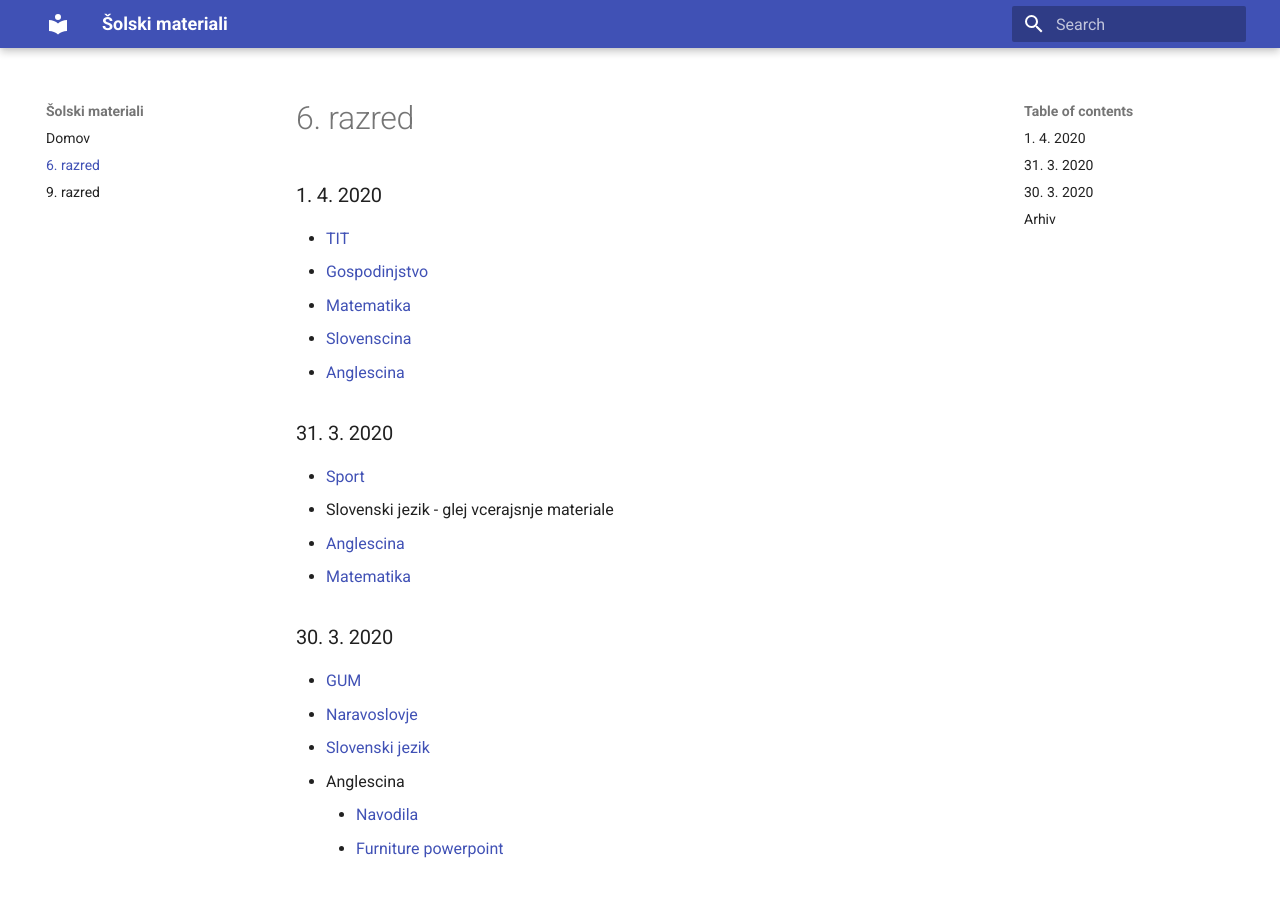
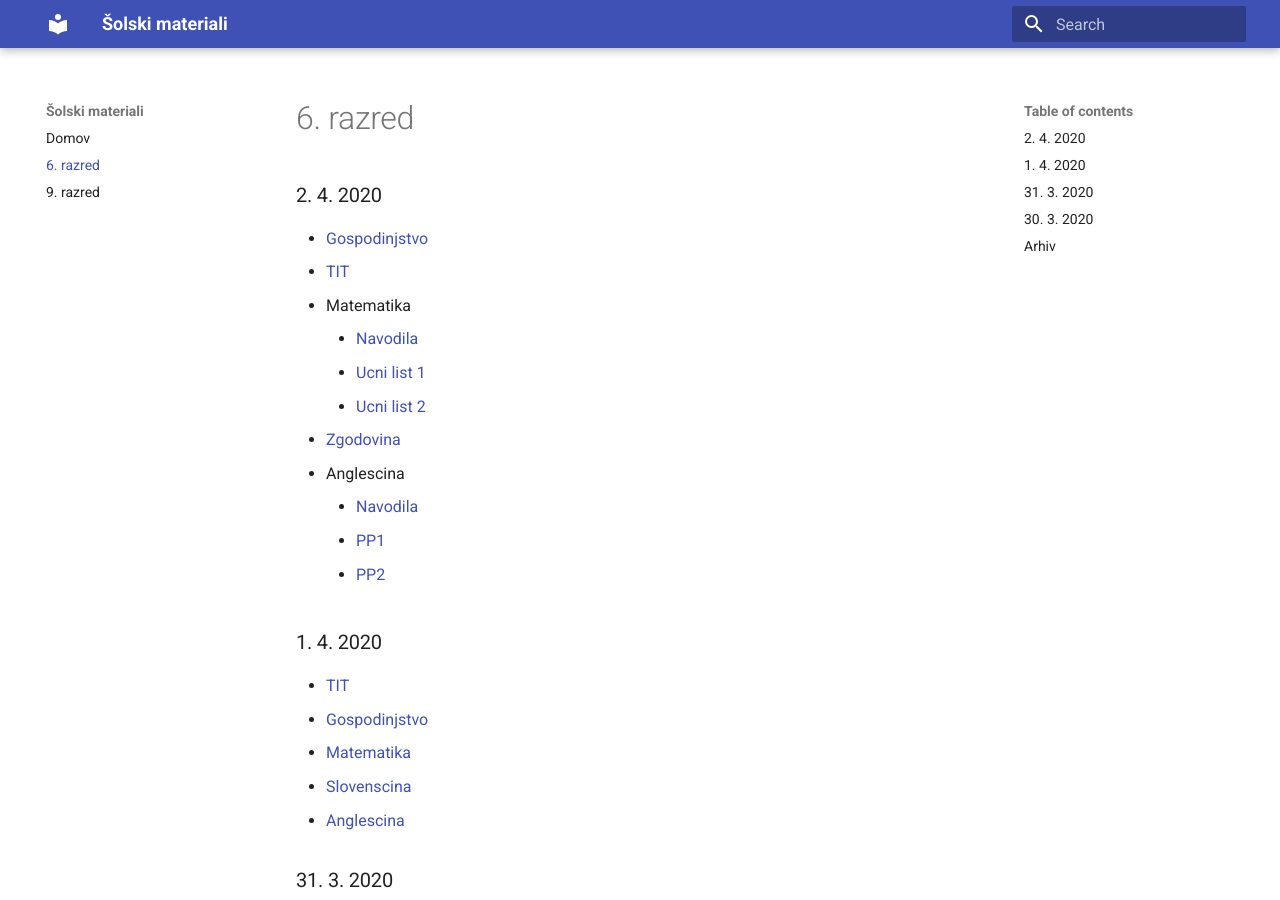
Before and after one commit to skyflyer/solski-materiali, an MkDocs documentation site: the page built from docs/6razred/index.md, in a window 1280 px wide and 900 px high. Built offline with MkDocs 1.6.1 and Material for MkDocs 9.7.7, drawn with Linux system fonts in a browser that asks for light colours.

Commit message:
2. 4. 2020 - 6. razred

```diff
--- a/docs/6razred/index.md
+++ b/docs/6razred/index.md
@@ -2,6 +2,21 @@
 title: 6. razred
 summary: ucna snov za 6. razred
 ---
+
+### 2. 4. 2020
+
+* [Gospodinjstvo](gospodinjstvo/2020-04-02-gospodinjstvo.pdf)
+* [TIT](tit/2020-04-02-tit.pdf)
+* Matematika
+    * [Navodila](matematika/2020-04-02-matematika.pdf)
+    * [Ucni list 1](matematika/2020-04-02-matematika-1.jpg)
+    * [Ucni list 2](matematika/2020-04-02-matematika-2.jpg)
+* [Zgodovina](zgodovina/2020-04-02-zgodovina.pdf)
+* Anglescina
+    * [Navodila](anglescina/2020-04-02-anglescina.pdf)
+    * [PP1](anglescina/2020-04-02-pp1.pdf)
+    * [PP2](anglescina/2020-04-02-pp2.pdf)
+
 
 ### 1. 4. 2020
 
```
Also changed, not shown: 9 other files.
